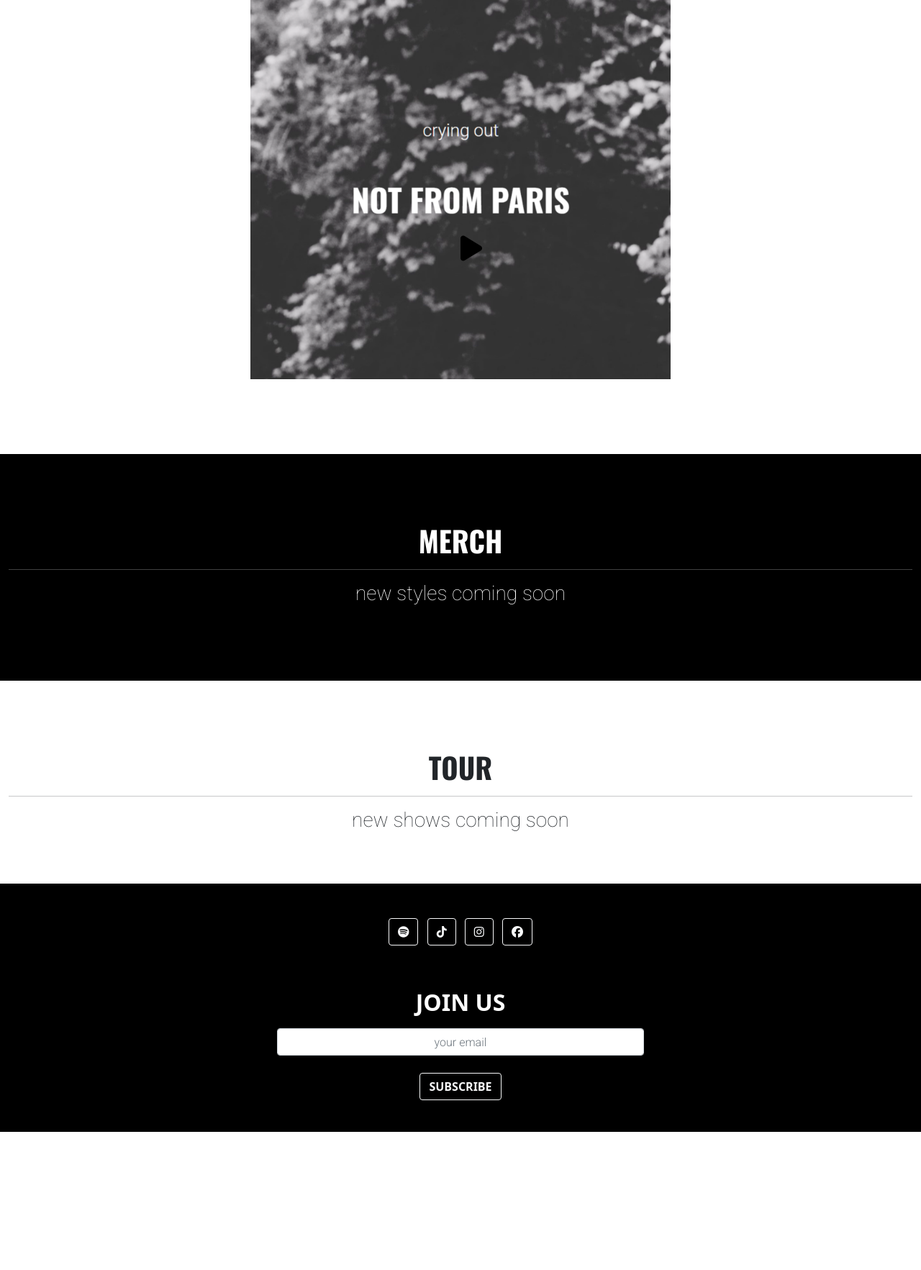
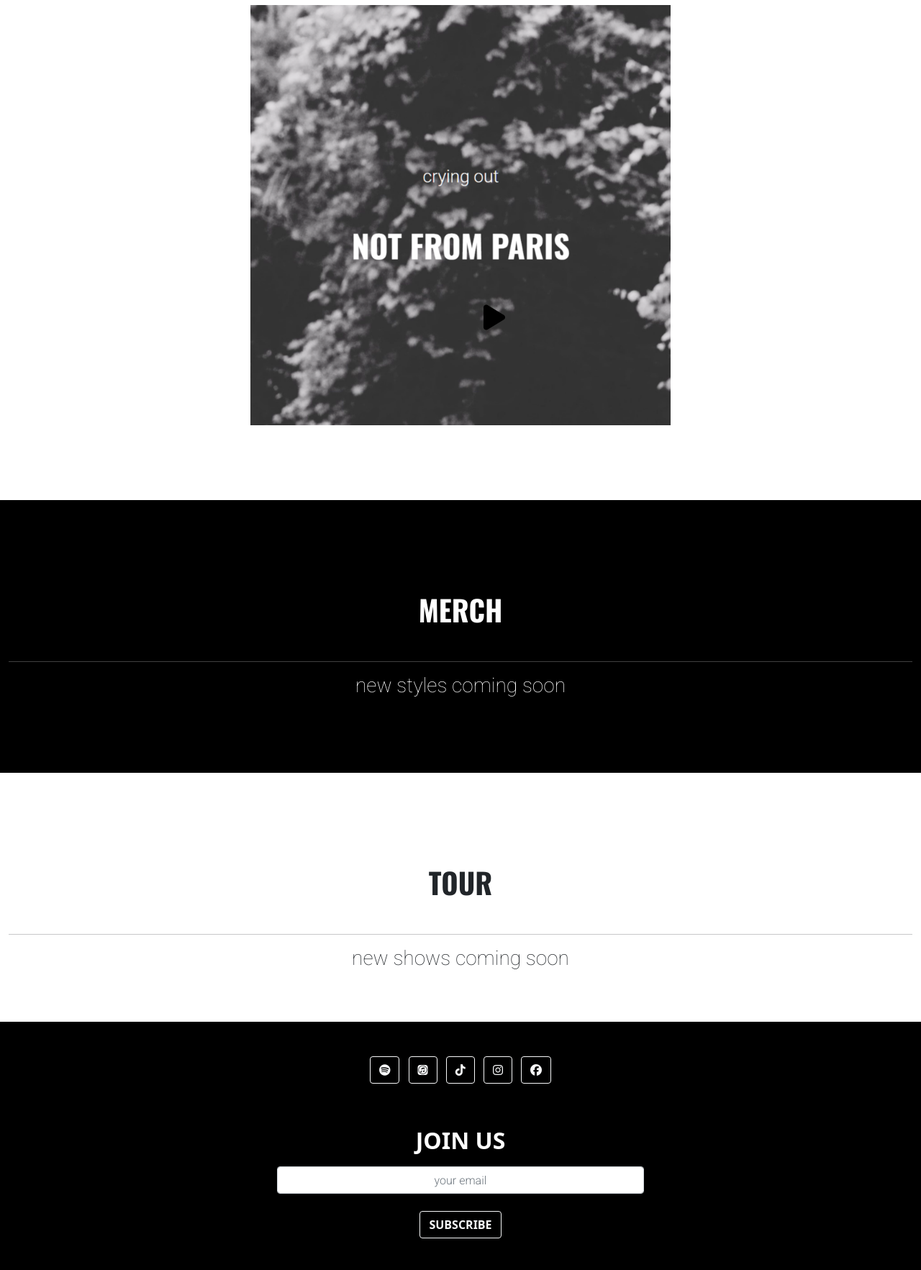
Before and after one commit to michael-lemiale/notfromparis-flask, a Flask app: page / in a window 1280 px wide. Shown: the part 563-2328 px from the top of the page at 72% size. Before the commit the page ends 2136 px from the top, so only its background shows below. Run offline with Flask 3, Linux system fonts and the light colour scheme; some libraries are stand-ins or nearby versions.

Commit message:
add apple music link

```diff
--- a/static/css/notfromparis.css
+++ b/static/css/notfromparis.css
@@ -17,6 +17,7 @@ nav {
 h1 {
   font-family: 'Oswald', sans-serif;
   font-weight: 700;
+  padding: 2rem;
 }
 
 h3 {
--- a/templates/footer.html
+++ b/templates/footer.html
@@ -5,9 +5,9 @@
             <!-- Spotify -->
             <a class="btn btn-outline-light btn-floating m-1" href="https://open.spotify.com/artist/2GcQF9ZNblGTFABPm26Zww" role="button" target="_blank"><i class="fab fa-spotify"></i></a>
 
-            <!-- itunes -->
-            <!-- <a class="btn btn-outline-light btn-floating m-1" href="https://music.apple.com/us/artist/grail/1513820569"
-            role="button" target="_blank"><i class="fab fa-itunes"></i></a> -->
+            <!-- Apple Music -->
+            <a class="btn btn-outline-light btn-floating m-1" href="https://music.apple.com/us/artist/not-from-paris/1687897066"
+            role="button" target="_blank"><i class="fab fa-itunes"></i></a>
 
             <!-- Tiktok -->
             <a class="btn btn-outline-light btn-floating m-1" href="https://www.tiktok.com/@notfromparismusic/"
--- a/templates/header.html
+++ b/templates/header.html
@@ -61,10 +61,10 @@
                                 href="https://open.spotify.com/artist/2GcQF9ZNblGTFABPm26Zww"
                                 target="_blank" role="button"><i class="fab fa-spotify"></i></a>
 
-                            <!-- itunes -->
-                            <!-- <a class="social-icon btn btn-outline-light btn-floating m-1"
-                                href="https://music.apple.com/us/artist/grail/1513820569" role="button"
-                                target="_blank"><i class="fab fa-itunes"></i></a> -->
+                            <!-- Apple Music -->
+                            <a class="social-icon btn btn-outline-light btn-floating m-1"
+                                href="https://music.apple.com/us/artist/not-from-paris/1687897066" role="button"
+                                target="_blank"><i class="fab fa-itunes"></i></a>
 
                             <!-- Tiktok -->
                             <a class="social-icon btn btn-outline-light btn-floating m-1"
```
